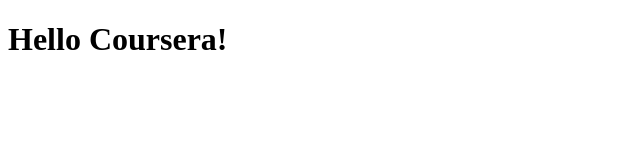
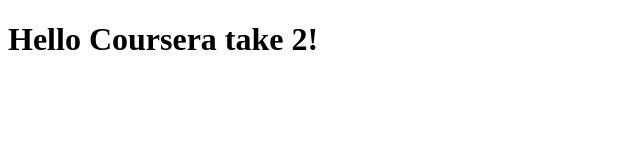
Before and after one commit to gvmdh/gvmdh.github.io, a plain HTML site: page index.html in a window 1280 px wide. Shown: the whole page, without its empty margins (0-640 px from the left). Drawn offline with Linux system fonts and the light colour scheme.

Commit message:
Update index.html

```diff
--- a/index.html
+++ b/index.html
@@ -4,6 +4,6 @@
 	<title>Hello Coursera</title>
 </head>
 <body>
-<H1>Hello Coursera!</H1>
+<H1>Hello Coursera take 2!</H1>
 </body>
 </html>
```
